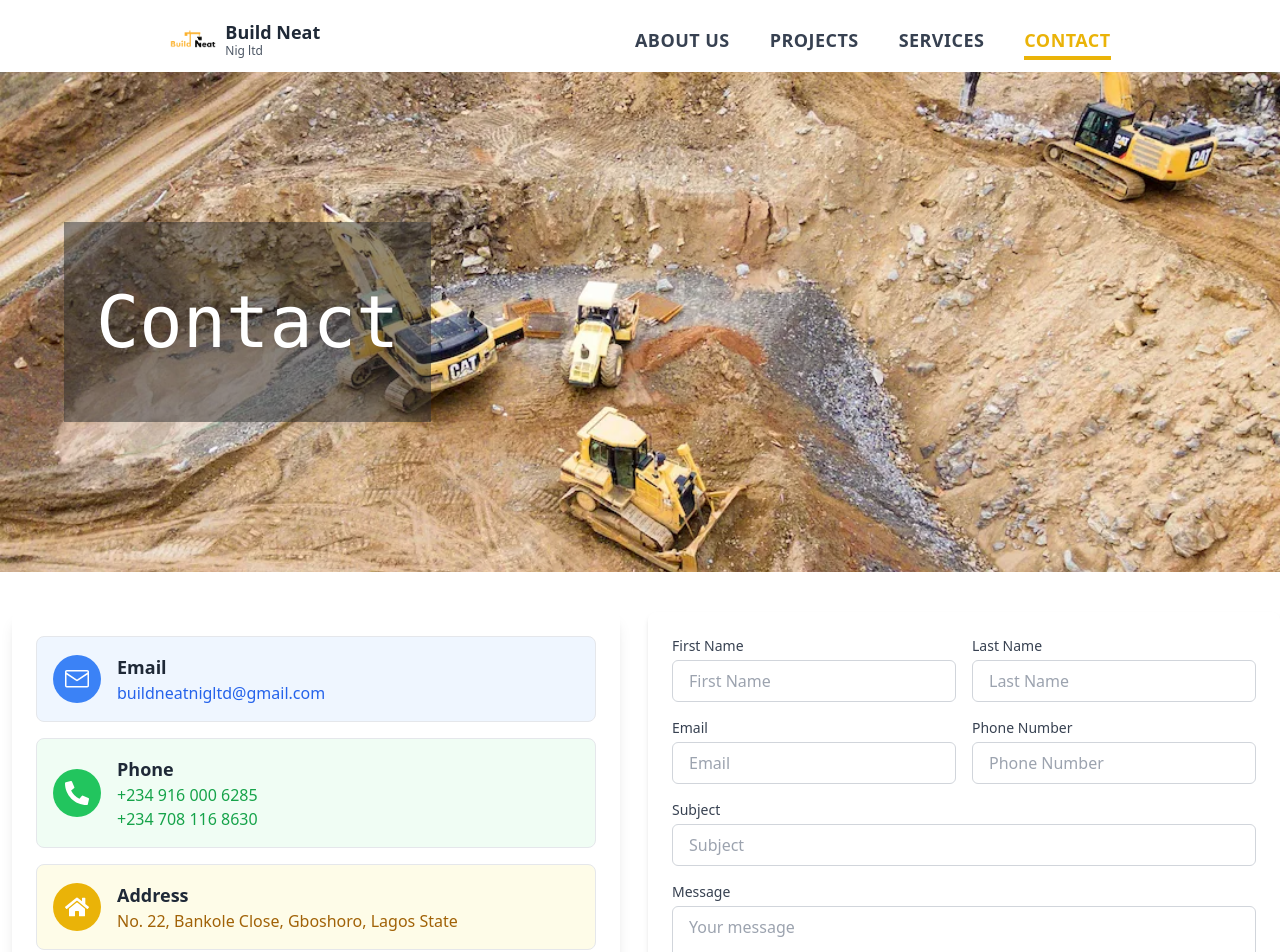
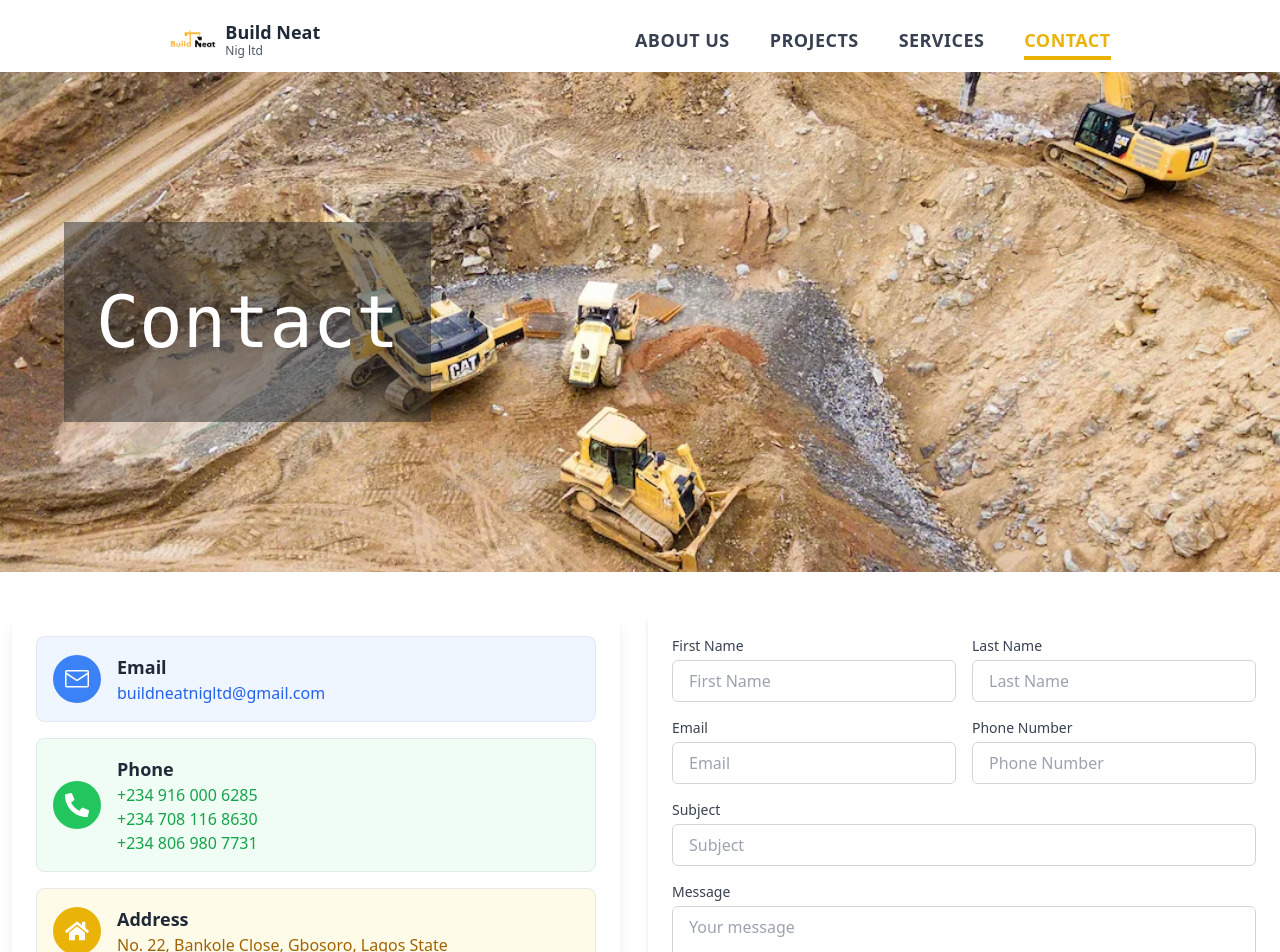
Before and after one commit to Gbolahan007/buildneat, a React (Vite) app: page /contact-construction-experts in a window 1280 px wide. Shown: the top 952 px of the page. Built offline with nearby package versions, Linux system fonts and the light colour scheme.

Commit message:
updated contactinfo

```diff
--- a/src/ContactInfo.jsx
+++ b/src/ContactInfo.jsx
@@ -39,11 +39,18 @@ function ContactInfo() {
                 >
                   +234 916 000 6285
                 </a>
+
                 <a
                   href="tel:+2347081168630"
                   className="text-green-600 hover:underline"
                 >
                   +234 708 116 8630
+                </a>
+                <a
+                  href="tel:+2348069807731"
+                  className="text-green-600 hover:underline"
+                >
+                  +234 806 980 7731
                 </a>
               </div>
             </div>
@@ -59,7 +66,7 @@ function ContactInfo() {
             <div>
               <h3 className="text-lg font-semibold text-gray-800">Address</h3>
               <p className="text-yellow-700">
-                No. 22, Bankole Close, Gboshoro, Lagos State
+                No. 22, Bankole Close, Gbosoro, Lagos State
               </p>
             </div>
           </div>
--- a/src/HeroIconsSection.jsx
+++ b/src/HeroIconsSection.jsx
@@ -7,8 +7,6 @@ import { MdOutlineRealEstateAgent } from 'react-icons/md';
 import { TbBuildingFortress } from 'react-icons/tb';
 
 const icons = [
-  { icon: <HiOutlineHomeModern size={48} />, label: 'Renovation' },
-  { icon: <TbBuildingFortress size={48} />, label: 'Material Procurement' },
   {
     icon: <LuConstruction size={48} />,
     label: 'Building Construction and finishes',
@@ -17,6 +15,8 @@ const icons = [
     icon: <MdOutlineRealEstateAgent size={48} />,
     label: 'Real Estate Developments',
   },
+  { icon: <HiOutlineHomeModern size={48} />, label: 'Renovation' },
+  { icon: <TbBuildingFortress size={48} />, label: 'Material Procurement' },
 ];
 
 const IconsSection = () => {
```
